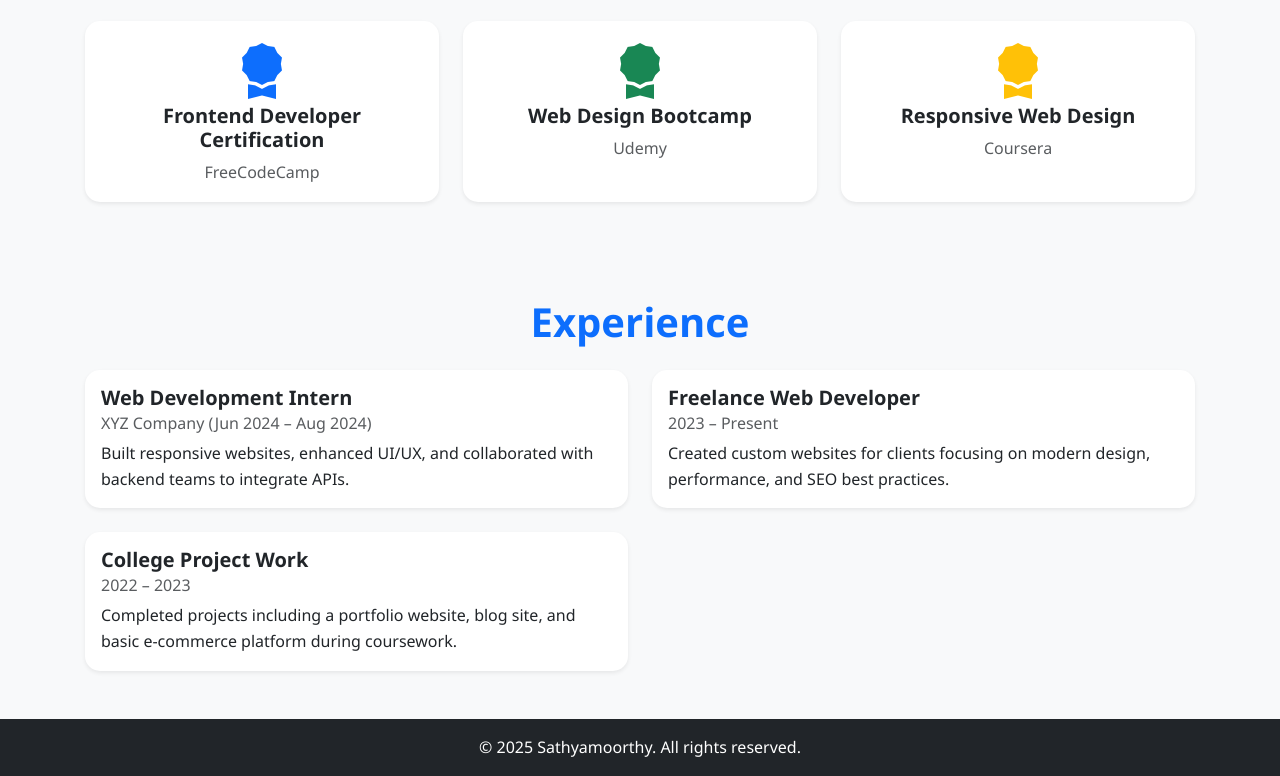
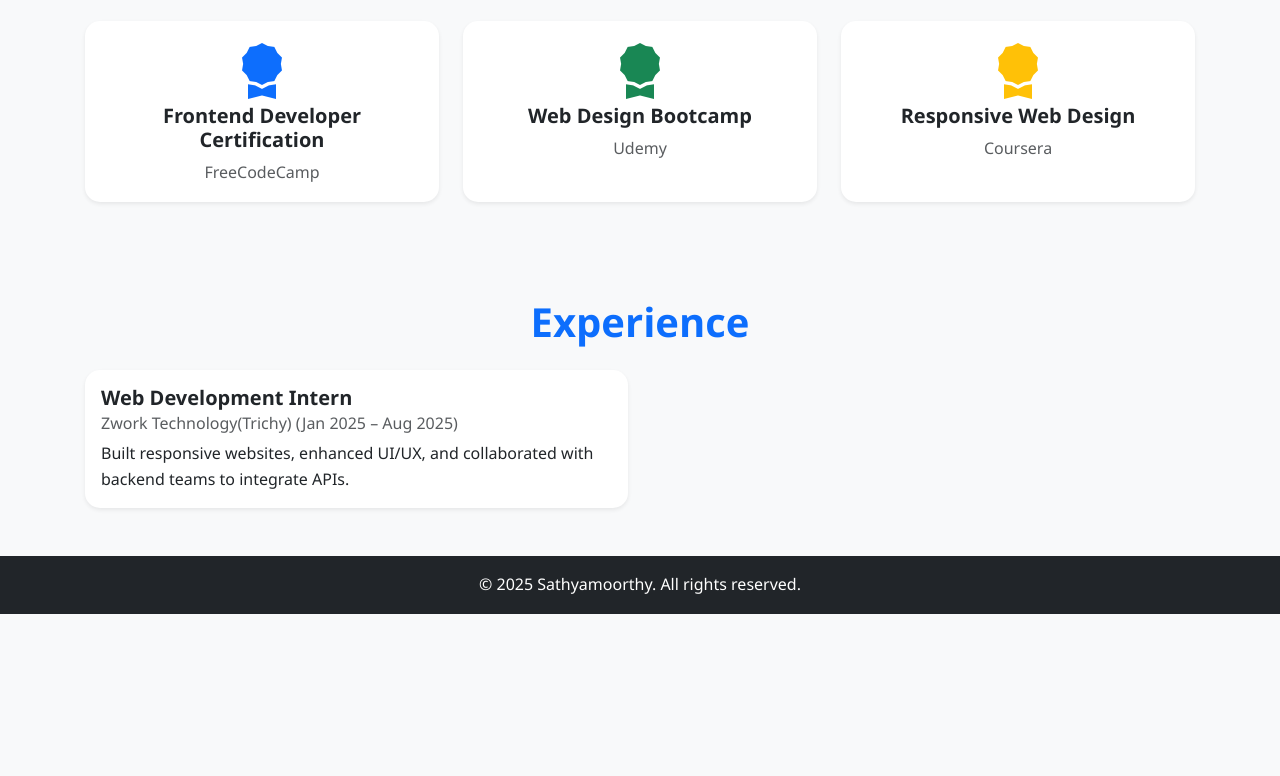
Before and after one commit to sathyamoorthymax/portfolio-website-new, a plain HTML site: page about.html in a window 1280 px wide. Shown: the part 1167-1943 px from the top of the page. After the commit the page ends 1781 px from the top, so only its background shows below. Drawn offline with nearby package versions, Linux system fonts and the light colour scheme; files that its build step writes are made by us from their sources.

Commit message:
changed experience

```diff
--- a/about.html
+++ b/about.html
@@ -123,13 +123,13 @@
       <div class="card shadow-sm border-0 h-100">
         <div class="card-body">
           <h5 class="card-title">Web Development Intern</h5>
-          <h6 class="card-subtitle mb-2 text-muted">XYZ Company (Jun 2024 – Aug 2024)</h6>
+          <h6 class="card-subtitle mb-2 text-muted">Zwork Technology(Trichy) (Jan 2025 – Aug 2025)</h6>
           <p class="card-text">Built responsive websites, enhanced UI/UX, and collaborated with backend teams to integrate APIs.</p>
         </div>
       </div>
     </div>
 
-    <div class="col-md-6">
+    <!--<div class="col-md-6">
       <div class="card shadow-sm border-0 h-100">
         <div class="card-body">
           <h5 class="card-title">Freelance Web Developer</h5>
@@ -147,7 +147,7 @@
           <p class="card-text">Completed projects including a portfolio website, blog site, and basic e-commerce platform during coursework.</p>
         </div>
       </div>
-    </div>
+    </div>-->
 
   </div>
 </section>
```
